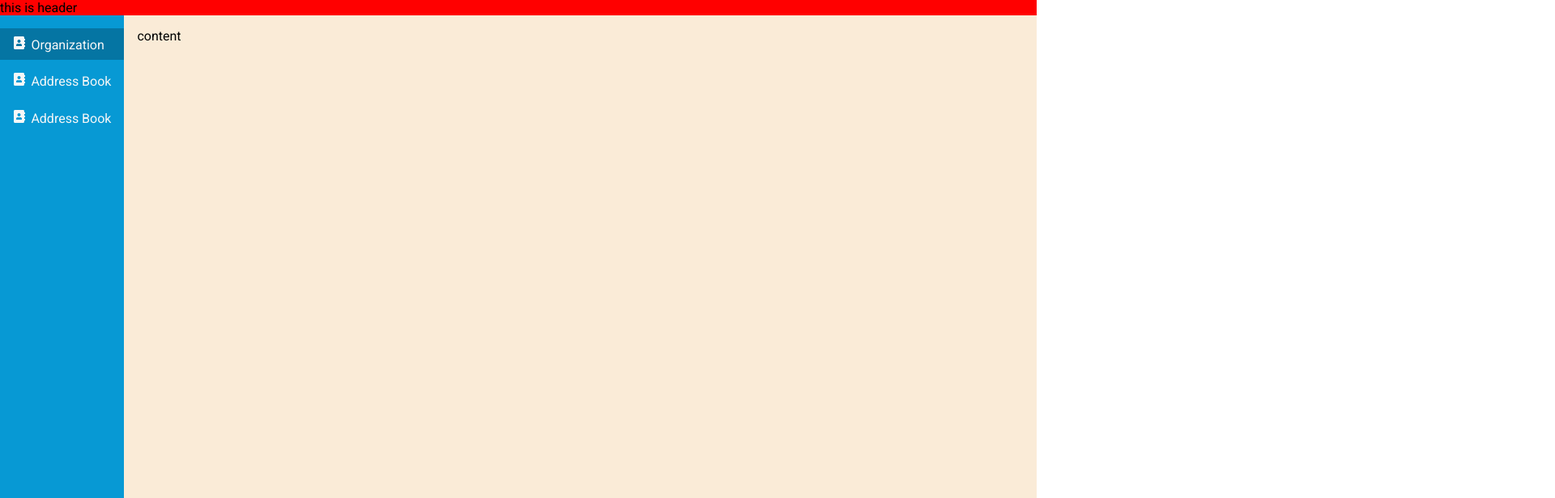
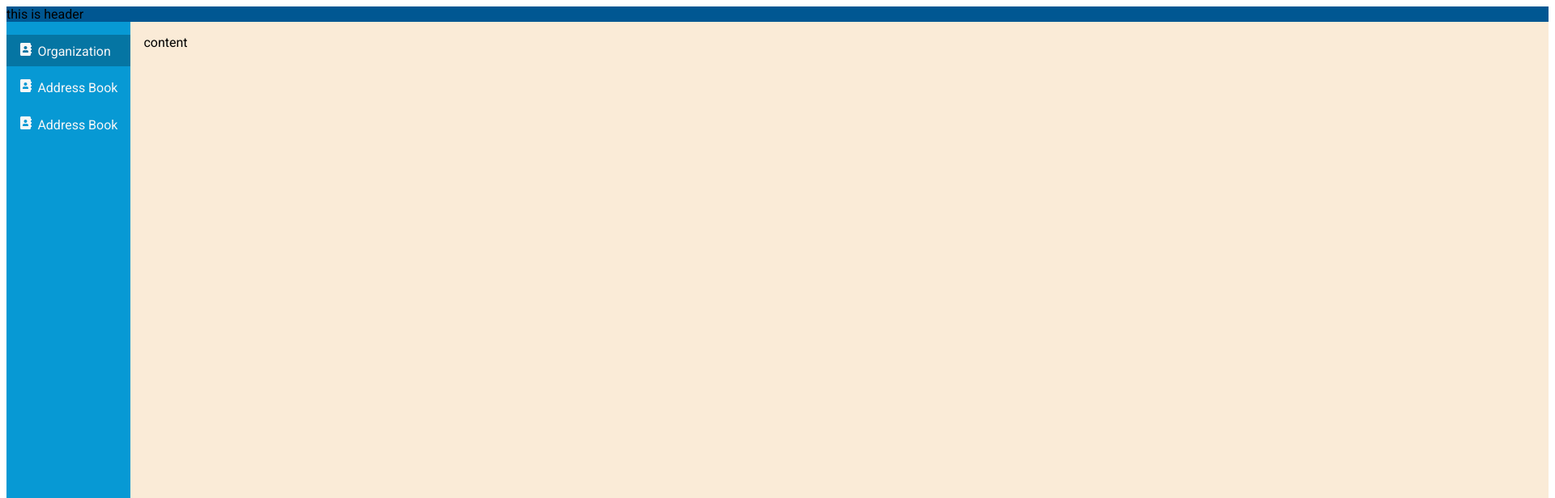
Before and after one commit to iXedium/Test2, a React (Create React App) app: page / in a window 1280 px wide. Shown: the top 616 px of the page at 81% size, 1920 px wide, since content can reach past the window. Built offline with nearby package versions, Linux system fonts and the light colour scheme.

Commit message:
new component Dashboard

```diff
--- a/src/App.js
+++ b/src/App.js
@@ -2,21 +2,12 @@ import React ,{useState} from "react";
 import "./assets/Sass/main.scss";
 import SideButton from "./components/side.button";
 import { setState } from "expect/build/jestMatchersObject";
+import Dashboard from "./components/layout/Dashboard";
 
 function App() {
-   const [page, setPage] = useState(0);
+
   return (
-    <React.Fragment>
-      <div className="x-header">this is header</div>
-      <div className="x-main">
-        <div className="x-side">
-          <SideButton title={"Organization"} active={page === 0} onClick={()=>setPage(0)}></SideButton>
-          <SideButton title={"Address Book"} active={page === 1} onClick={()=>setPage(1)}></SideButton>
-          <SideButton title={"Address Book"} active={page === 2} onClick={()=>setPage(2)}></SideButton>
-        </div>
-        <div className="x-content">content</div>
-      </div>
-    </React.Fragment>
+    <Dashboard/>
   );
 }
 
--- a/src/assets/Sass/main.scss
+++ b/src/assets/Sass/main.scss
@@ -1,14 +1,19 @@
 $primary: #0799d4;
+$secondary: #005792;
 $sideColor: #f7f7f7;
 
 
 html {
-  height: 100%;
+  height: 1080px;
+  width: 1920px;
   font-family: roboto;
+  margin: auto;
+  // position: relative;
+  // vertical-align: middle;
 }
 body {
   height: 100%;
-  margin: 0;
+  //margin: 0;
 }
 
 #root {
@@ -18,8 +23,9 @@ body {
 }
 
 .x-header {
-  background-color: red;
+  background-color: $secondary;
   width: 100%;
+  height: 80px;
   flex: 0 1;
 }
 .x-main {
--- /dev/null
+++ b/src/components/layout/Dashboard.js
@@ -0,0 +1,34 @@
+import React, { useState } from "react";
+
+import SideButton from "../side.button";
+
+const Dashboard = props => {
+  const [page, setPage] = useState(0);
+  return (
+    <React.Fragment>
+      <div className="x-header">this is header</div>
+      <div className="x-main">
+        <div className="x-side">
+          <SideButton
+            title={"Organization"}
+            active={page === 0}
+            onClick={() => setPage(0)}
+          ></SideButton>
+          <SideButton
+            title={"Address Book"}
+            active={page === 1}
+            onClick={() => setPage(1)}
+          ></SideButton>
+          <SideButton
+            title={"Address Book"}
+            active={page === 2}
+            onClick={() => setPage(2)}
+          ></SideButton>
+        </div>
+        <div className="x-content">content</div>
+      </div>
+    </React.Fragment>
+  );
+};
+
+export default Dashboard;
```
Also changed, not shown: src/components/side.button.js (+5 -3 lines).
